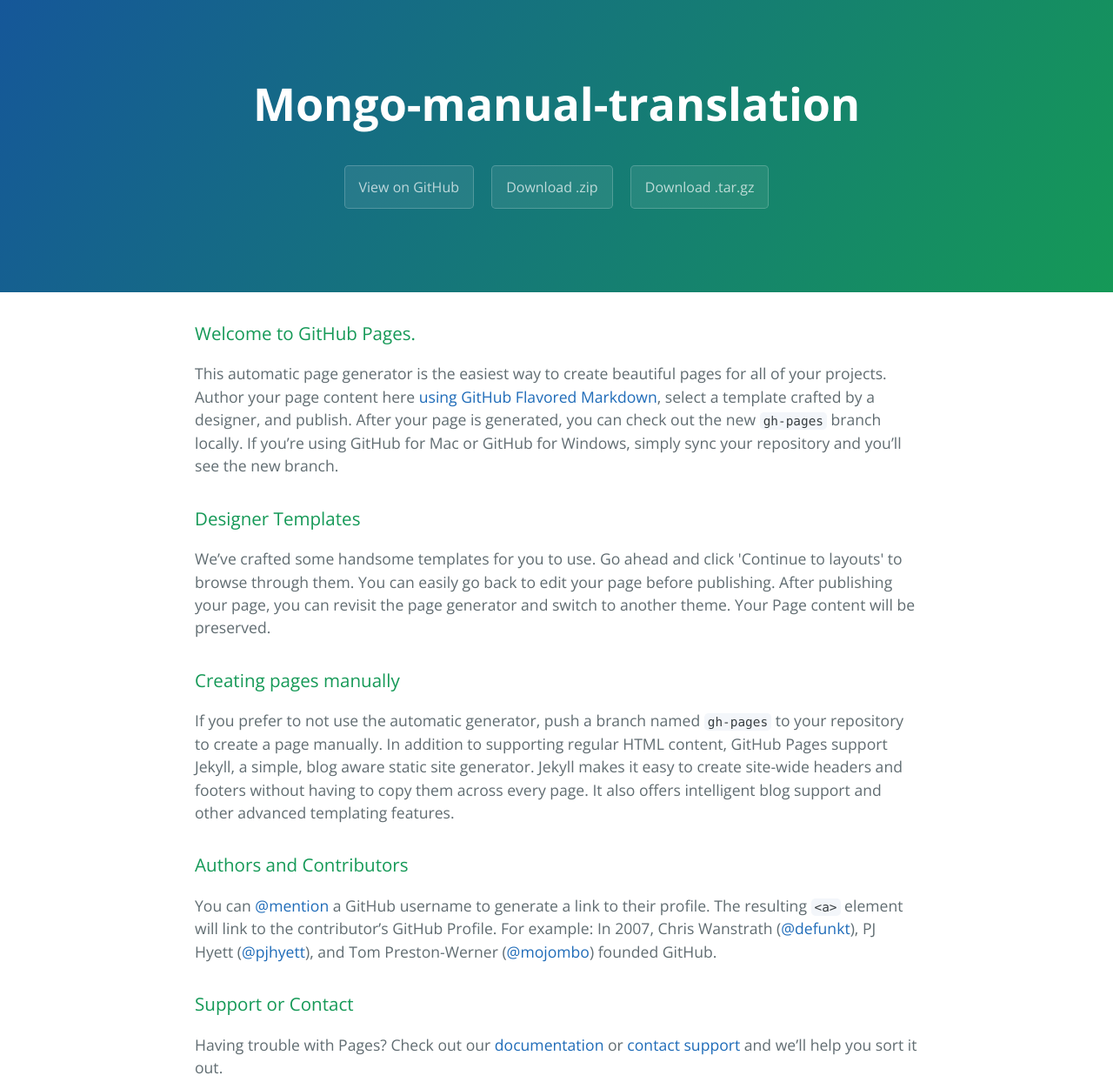
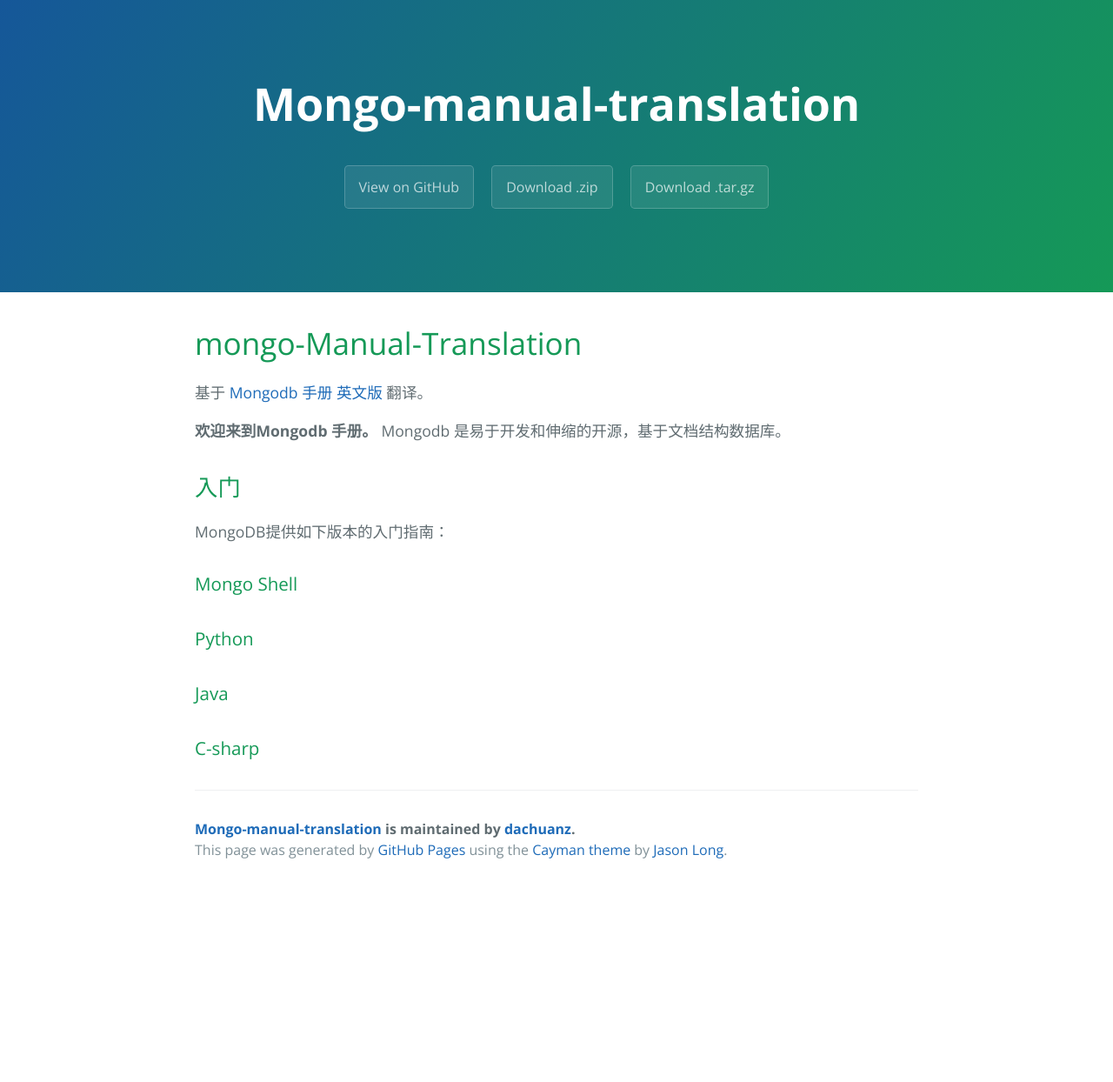
Before and after one commit to dachuanz/mongo-Manual-Translation, a plain HTML site: page index.html in a window 1280 px wide. Shown: the top 1244 px of the page at 87% size. After the commit the page ends 1021 px from the top, so only its background shows below. Drawn offline with nearby package versions, Linux system fonts and the light colour scheme.

```diff
--- a/index.html
+++ b/index.html
@@ -19,30 +19,29 @@
     </section>
 
     <section class="main-content">
-      <h3>
-<a id="welcome-to-github-pages" class="anchor" href="#welcome-to-github-pages" aria-hidden="true"><span class="octicon octicon-link"></span></a>Welcome to GitHub Pages.</h3>
+      <h1>
+<a id="mongo-manual-translation" class="anchor" href="#mongo-manual-translation" aria-hidden="true"><span class="octicon octicon-link"></span></a>mongo-Manual-Translation</h1>
 
-<p>This automatic page generator is the easiest way to create beautiful pages for all of your projects. Author your page content here <a href="https://guides.github.com/features/mastering-markdown/">using GitHub Flavored Markdown</a>, select a template crafted by a designer, and publish. After your page is generated, you can check out the new <code>gh-pages</code> branch locally. If you’re using GitHub for Mac or GitHub for Windows, simply sync your repository and you’ll see the new branch.</p>
+<p>基于 <a href="http://docs.mongodb.org/manual/">Mongodb 手册 英文版 </a>翻译。</p>
+
+<p><strong>欢迎来到Mongodb 手册。</strong> Mongodb 是易于开发和伸缩的开源，基于文档结构数据库。</p>
+
+<h2>
+<a id="入门" class="anchor" href="#%E5%85%A5%E9%97%A8" aria-hidden="true"><span class="octicon octicon-link"></span></a>入门</h2>
+
+<p>MongoDB提供如下版本的入门指南：</p>
 
 <h3>
-<a id="designer-templates" class="anchor" href="#designer-templates" aria-hidden="true"><span class="octicon octicon-link"></span></a>Designer Templates</h3>
-
-<p>We’ve crafted some handsome templates for you to use. Go ahead and click 'Continue to layouts' to browse through them. You can easily go back to edit your page before publishing. After publishing your page, you can revisit the page generator and switch to another theme. Your Page content will be preserved.</p>
+<a id="mongo-shell" class="anchor" href="#mongo-shell" aria-hidden="true"><span class="octicon octicon-link"></span></a>Mongo Shell</h3>
 
 <h3>
-<a id="creating-pages-manually" class="anchor" href="#creating-pages-manually" aria-hidden="true"><span class="octicon octicon-link"></span></a>Creating pages manually</h3>
-
-<p>If you prefer to not use the automatic generator, push a branch named <code>gh-pages</code> to your repository to create a page manually. In addition to supporting regular HTML content, GitHub Pages support Jekyll, a simple, blog aware static site generator. Jekyll makes it easy to create site-wide headers and footers without having to copy them across every page. It also offers intelligent blog support and other advanced templating features.</p>
+<a id="python" class="anchor" href="#python" aria-hidden="true"><span class="octicon octicon-link"></span></a>Python</h3>
 
 <h3>
-<a id="authors-and-contributors" class="anchor" href="#authors-and-contributors" aria-hidden="true"><span class="octicon octicon-link"></span></a>Authors and Contributors</h3>
-
-<p>You can <a href="https://github.com/blog/821" class="user-mention">@mention</a> a GitHub username to generate a link to their profile. The resulting <code>&lt;a&gt;</code> element will link to the contributor’s GitHub Profile. For example: In 2007, Chris Wanstrath (<a href="https://github.com/defunkt" class="user-mention">@defunkt</a>), PJ Hyett (<a href="https://github.com/pjhyett" class="user-mention">@pjhyett</a>), and Tom Preston-Werner (<a href="https://github.com/mojombo" class="user-mention">@mojombo</a>) founded GitHub.</p>
+<a id="java" class="anchor" href="#java" aria-hidden="true"><span class="octicon octicon-link"></span></a>Java</h3>
 
 <h3>
-<a id="support-or-contact" class="anchor" href="#support-or-contact" aria-hidden="true"><span class="octicon octicon-link"></span></a>Support or Contact</h3>
-
-<p>Having trouble with Pages? Check out our <a href="https://help.github.com/pages">documentation</a> or <a href="https://github.com/contact">contact support</a> and we’ll help you sort it out.</p>
+<a id="c-sharp" class="anchor" href="#c-sharp" aria-hidden="true"><span class="octicon octicon-link"></span></a>C-sharp</h3>
 
       <footer class="site-footer">
         <span class="site-footer-owner"><a href="https://github.com/dachuanz/mongo-Manual-Translation">Mongo-manual-translation</a> is maintained by <a href="https://github.com/dachuanz">dachuanz</a>.</span>
```
Also changed, not shown: params.json (+1 -1 lines).
